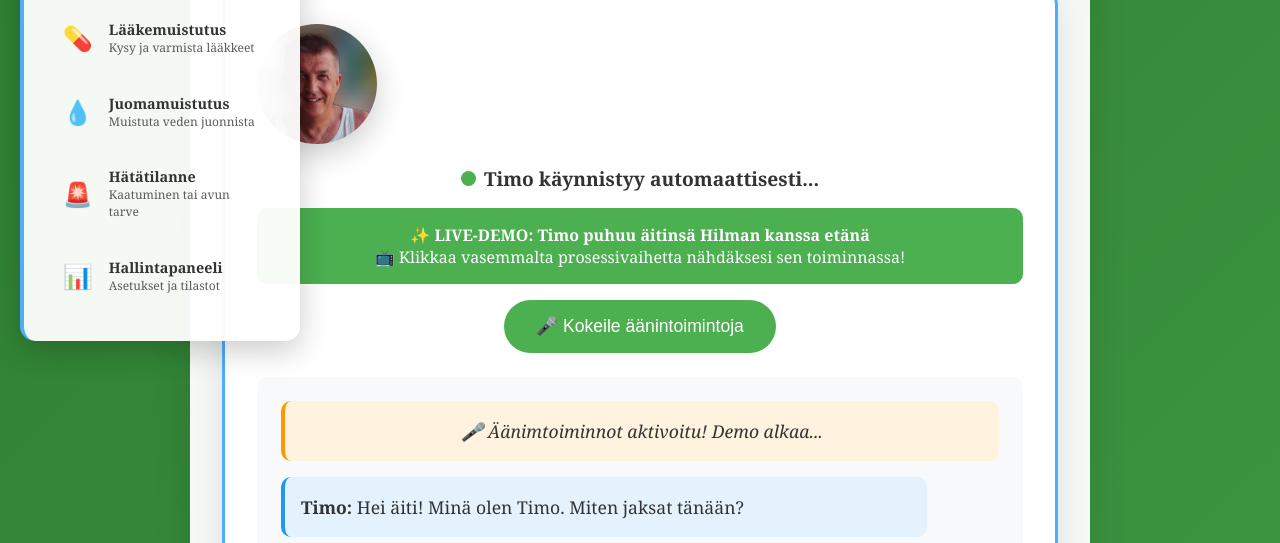
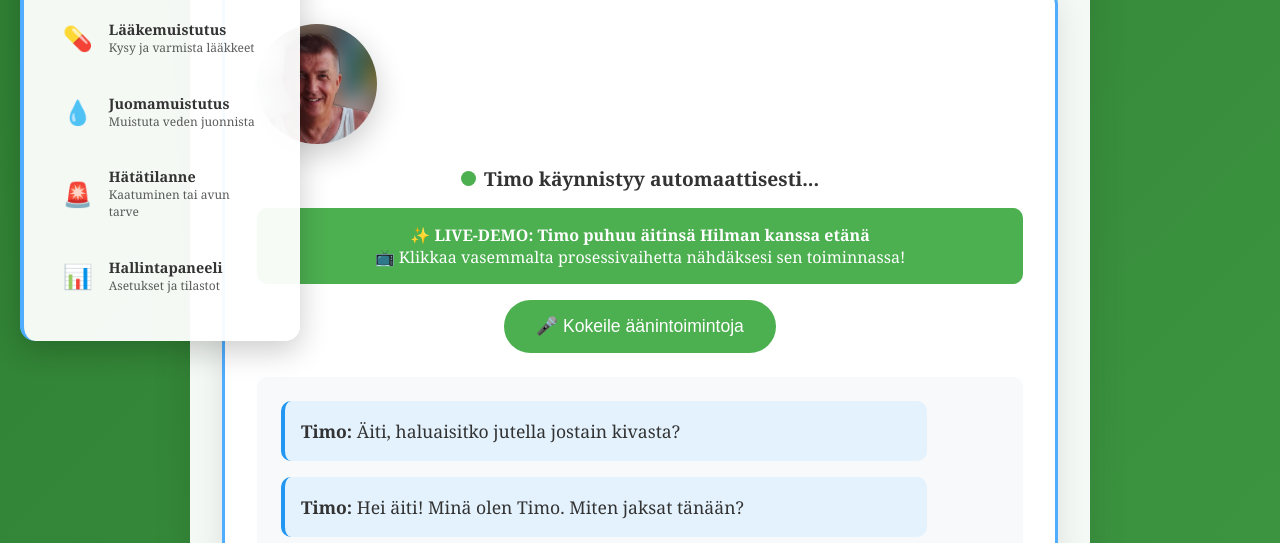
Before and after one commit to tuonoti2025/AuraCare-MVP, a plain HTML site: page index.html in a window 1280 px wide. Both pictures are taken after a click on the button "🎤 Kokeile äänintoimintoja". Shown: the part 257-800 px from the top of the page. Drawn offline with Linux system fonts and the light colour scheme.

Commit message:
Add files via upload

```diff
--- a/index.html
+++ b/index.html
@@ -387,7 +387,7 @@
 
         function startAutoDemo() {
             addMessage('📱 Aloitetaan automaattinen demo...', 'system');
-            setTimeout(() => showDemo('greeting', null), 2000);
+            setTimeout(() => showDemo('chat', null), 2000);
         }
 
         // PUHESYNTEESI FUNKTIO
@@ -476,14 +476,21 @@
 
                 case 'chat':
                     setTimeout(() => addMessage('Äiti, haluaisitko jutella jostain kivasta?', 'assistant'), 1000);
-                    setTimeout(() => addMessage('Kyllä poikaseni, kukkien hoidosta', 'user'), 3500);
-                    setTimeout(() => addMessage('Mahtavaa! Onko sinulla kukkia kotona?', 'assistant'), 6000);
-                    setTimeout(() => addMessage('On, pelargoniat kukkivat kauniisti ikkunalla!', 'user'), 8500);
-                    setTimeout(() => addMessage('Voi kuinka ihanaa äiti! Pelargoniat ovat niin kauniita. Muista kastella niitä säännöllisesti.', 'assistant'), 11000);
-                    setTimeout(() => addMessage('Kastelen joka toinen päivä. Ne viihtyvät hyvin etelä-ikkunassa.', 'user'), 14000);
-                    setTimeout(() => addMessage('Hienoa äiti! Kukat tuovat iloa kotiin, aivan kuten sinä tuot iloa minun elämääni.', 'assistant'), 16500);
-                    setTimeout(() => addMessage('Voi Timo kulta, olet niin kiltti', 'user'), 19000);
-                    setTimeout(() => addMessage('✅ Sosiaalinen kontakti ylläpidetty - yksinäisyys vähenee', 'system'), 21000);
+                    setTimeout(() => addMessage('(Odottaa Hilman vastausta...)', 'system'), 4000);
+                    setTimeout(() => addMessage('Kyllä poikaseni, kukkien hoidosta', 'user'), 7000);
+                    setTimeout(() => addMessage('(Timo ilahtuu äitinsä vastauksesta)', 'system'), 9000);
+                    setTimeout(() => addMessage('Mahtavaa! Onko sinulla kukkia kotona?', 'assistant'), 11000);
+                    setTimeout(() => addMessage('(Hilma miettii hetken...)', 'system'), 14000);
+                    setTimeout(() => addMessage('On, pelargoniat kukkivat kauniisti ikkunalla!', 'user'), 16000);
+                    setTimeout(() => addMessage('(Timo hymyilee kuullessaan tämän)', 'system'), 18000);
+                    setTimeout(() => addMessage('Voi kuinka ihanaa äiti! Pelargoniat ovat niin kauniita. Muista kastella niitä säännöllisesti.', 'assistant'), 20000);
+                    setTimeout(() => addMessage('(Hilma naurahtaa)', 'system'), 23000);
+                    setTimeout(() => addMessage('Kastelen joka toinen päivä. Ne viihtyvät hyvin etelä-ikkunassa.', 'user'), 25000);
+                    setTimeout(() => addMessage('(Timo kuuntelee tarkkaavaisesti)', 'system'), 27000);
+                    setTimeout(() => addMessage('Hienoa äiti! Kukat tuovat iloa kotiin, aivan kuten sinä tuot iloa minun elämääni.', 'assistant'), 29000);
+                    setTimeout(() => addMessage('(Hilma liikuttuu)', 'system'), 32000);
+                    setTimeout(() => addMessage('Voi Timo kulta, olet niin kiltti', 'user'), 34000);
+                    setTimeout(() => addMessage('✅ Sosiaalinen kontakti ylläpidetty - yksinäisyys vähenee', 'system'), 36000);
                     break;
 
                 case 'dashboard':
@@ -545,13 +552,11 @@
         function startVoice() {
             isVoiceActive = true;
             conversationStep = 0;
-            addMessage('🎤 Äänimtoiminnot aktivoitu! Demo alkaa...', 'system');
-            speak('Äänimtoiminnot aktivoitu. Demo alkaa.');
 
-            // Aloita demo automaattisesti
+            // Aloita demo heti ilman viestiä
             setTimeout(() => {
                 startVoiceDemo();
-            }, 2000);
+            }, 1000);
         }
 
         function startVoiceDemo() {
```
